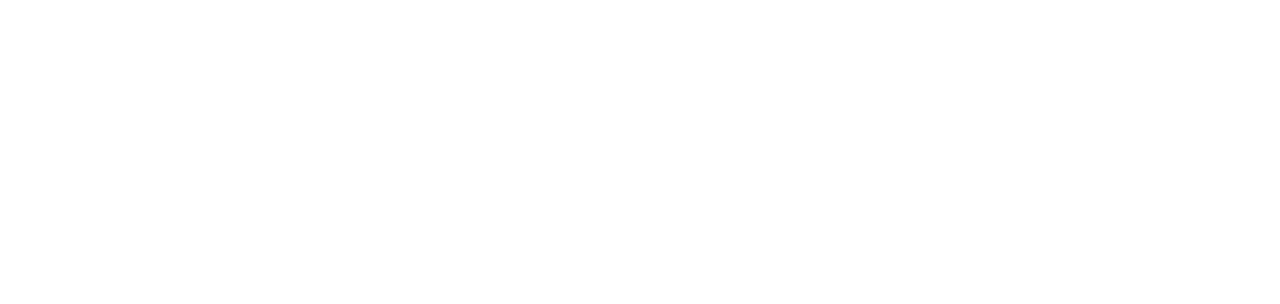
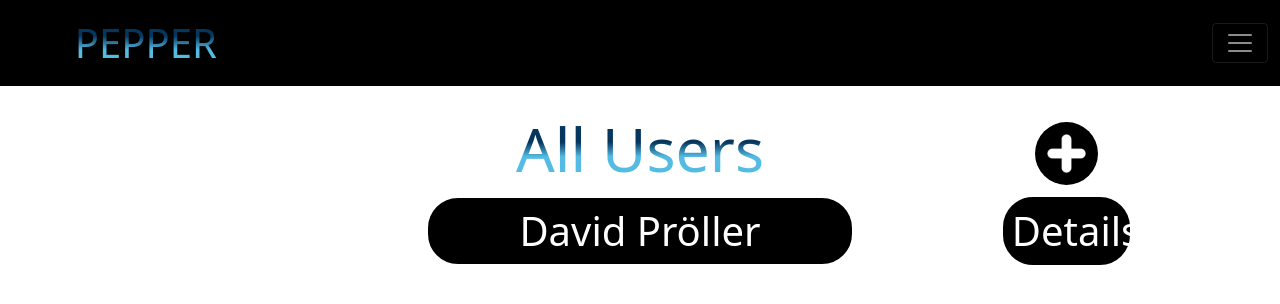
Before and after one commit to WMC-AHIF-2022/Pepper-Core, a website: page src/HTML/index.html in a window 1280 px wide. Drawn offline with nearby package versions, Linux system fonts and the light colour scheme.

Commit message:
First version of Index

```diff
--- a/src/HTML/index.html
+++ b/src/HTML/index.html
@@ -5,9 +5,50 @@
     <meta charset="utf-8">
     <meta name="viewport" content="width=device-width, initial-scale=1">
     <title>Person-Management-for-Pepper</title>
-    <link href="https://cdn.jsdelivr.net/npm/bootstrap@5.3.0-alpha3/dist/css/bootstrap.min.css" rel="stylesheet" integrity="sha384-KK94CHFLLe+nY2dmCWGMq91rCGa5gtU4mk92HdvYe+M/SXH301p5ILy+dN9+nJOZ" crossorigin="anonymous">
+    <link href="https://cdn.jsdelivr.net/npm/bootstrap@5.1.3/dist/css/bootstrap.min.css" rel="stylesheet" integrity="sha384-1BmE4kWBq78iYhFldvKuhfTAU6auU8tT94WrHftjDbrCEXSU1oBoqyl2QvZ6jIW3" crossorigin="anonymous">
+    <link rel="stylesheet" href="../styles.css">
+    <link rel="stylesheet" href="https://use.fontawesome.com/releases/v5.5.0/css/all.css" integrity="sha384-B4dIYHKNBt8Bc12p+WXckhzcICo0wtJAoU8YZTY5qE0Id1GSseTk6S+L3BlXeVIU" crossorigin="anonymous">
 </head>
 <body>
-    <script src="https://cdn.jsdelivr.net/npm/bootstrap@5.3.0-alpha3/dist/js/bootstrap.bundle.min.js" integrity="sha384-ENjdO4Dr2bkBIFxQpeoTz1HIcje39Wm4jDKdf19U8gI4ddQ3GYNS7NTKfAdVQSZe" crossorigin="anonymous"></script>
+<nav class="navbar navbar-dark fixed-top" style="background-color: rgb(0,0,0);">
+    <div class="container-fluid">
+        <a class="navbar-brand" style=" margin-left: 5%;font-size: 250%;-webkit-background-clip: text;-webkit-text-fill-color: transparent;background-color: rgb(5,54,94);background-image: linear-gradient(to bottom,rgb(5,54,94) 40%,rgb(84,188,227) 60%);background-size: cover;background-position: center center;">PEPPER</a>
+        <button class="navbar-toggler" type="button" data-bs-toggle="offcanvas" data-bs-target="#offcanvasNavbar" aria-controls="offcanvasNavbar">
+            <span class="navbar-toggler-icon"></span>
+        </button>
+        <div class="offcanvas offcanvas-end" style="background-color: rgb(0,0,0);" tabindex="-1" id="offcanvasNavbar" aria-labelledby="offcanvasNavbarLabel">
+            <div class="offcanvas-header">
+                <a class="nav-link" href="#" style="font-size: 250%;-webkit-background-clip: text;-webkit-text-fill-color: transparent;background-color: rgb(5,54,94);background-image: linear-gradient(to bottom,rgb(5,54,94) 40%,rgb(84,188,227) 60%);background-size: cover;background-position: center center;">PEPPER</a>
+                <button type="button" class="btn-close text-reset" data-bs-dismiss="offcanvas" aria-label="Close" id="XButton" ></button>
+            </div>
+            <div class="offcanvas-body">
+                <ul class="navbar-nav justify-content-end flex-grow-1 pe-3">
+                    <li class="nav-item">
+                        <a class="nav-link" href="#" style=" margin-left: 5%;font-size: 150%;-webkit-background-clip: text;-webkit-text-fill-color: transparent;background-color: rgb(5,54,94);background-image: linear-gradient(to bottom,rgb(5,54,94) 40%,rgb(84,188,227) 60%);background-size: cover;background-position: center center;">About Us</a>
+                        <a class="nav-link" href="#" style=" margin-left: 5%;font-size: 150%;-webkit-background-clip: text;-webkit-text-fill-color: transparent;background-color: rgb(5,54,94);background-image: linear-gradient(to bottom,rgb(5,54,94) 40%,rgb(84,188,227) 60%);background-size: cover;background-position: center center;">SignUp</a>
+                        <a class="nav-link" href="#" style=" margin-left: 5%;font-size: 150%;-webkit-background-clip: text;-webkit-text-fill-color: transparent;background-color: rgb(5,54,94);background-image: linear-gradient(to bottom,rgb(5,54,94) 40%,rgb(84,188,227) 60%);background-size: cover;background-position: center center;">LogIn</a>
+                    </li>
+                </ul>
+
+            </div>
+        </div>
+    </div>
+</nav>
+<br><br>
+<table class="PersonTable">
+    <tr>
+        <th></th>
+        <th><h1>All Users</h1></th>
+        <th><a href="createUser.html"><img class="PlusButton" src="../Images/white-plus-inside-a-black-square-symbol_318-53475.avif"></a></th>
+    </tr>
+    <tr>
+        <td></td>
+        <td><p class="PersonName">David Pröller</p></td>
+        <td><p><button class="detailsButton">Details</button></p></td>
+    </tr>
+</table>
+
+
+<script src="https://cdn.jsdelivr.net/npm/bootstrap@5.1.3/dist/js/bootstrap.bundle.min.js" integrity="sha384-ka7Sk0Gln4gmtz2MlQnikT1wXgYsOg+OMhuP+IlRH9sENBO0LRn5q+8nbTov4+1p" crossorigin="anonymous"></script>
 </body>
 </html>
--- a/src/styles.css
+++ b/src/styles.css
@@ -0,0 +1,50 @@
+#XButton{
+    background-color: white;
+}
+h1{
+    text-align: center;
+    font-size: 380%;
+    -webkit-background-clip: text;
+    -webkit-text-fill-color: transparent;
+    background-color: rgb(5,54,94);
+    background-image: linear-gradient(to bottom,rgb(5,54,94) 40%,rgb(84,188,227) 60%);
+    background-size: cover;
+    background-position: center center;
+}
+.PlusButton {
+    width: 15%;
+    height: 15%;
+    border-radius: 50%;
+}
+.detailsButton{
+    width: 30%;
+    height: 280%;
+    background-color: black;
+    border: 3px solid black;
+    border-radius: 30px;
+    text-align: center;
+    color:white;
+    font-size: 250%;
+}
+.PersonName{
+    font-size: 250%;
+    text-align: center;
+    border: 3px solid black;
+    border-radius: 30px;
+    background-color: black;
+    color: white;
+
+}
+.PersonTable{
+    width: 100%;
+
+}
+td{
+    width: 33%;
+    border: 1px solid white;
+    border-collapse: collapse;
+}
+table{
+    margin-top: 5%;
+    text-align: center;
+}
```
Also changed, not shown: src/Images/Plus-Symbol-Transparent-Images.png (added), src/Images/white-plus-inside-a-black-square-symbol_318-53475.avif (added).
